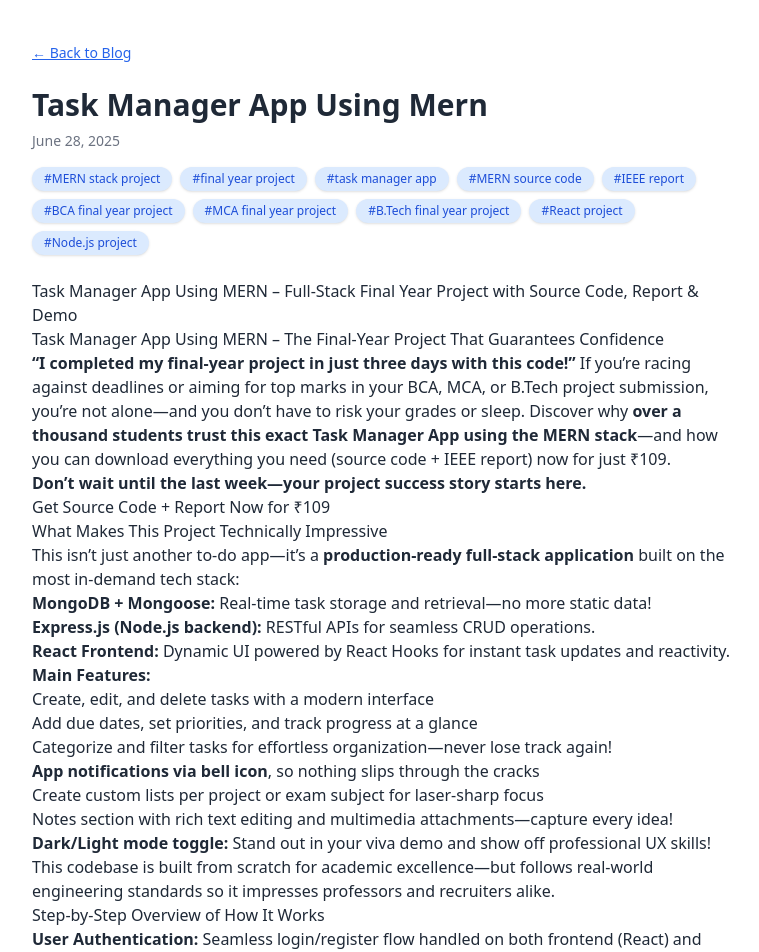
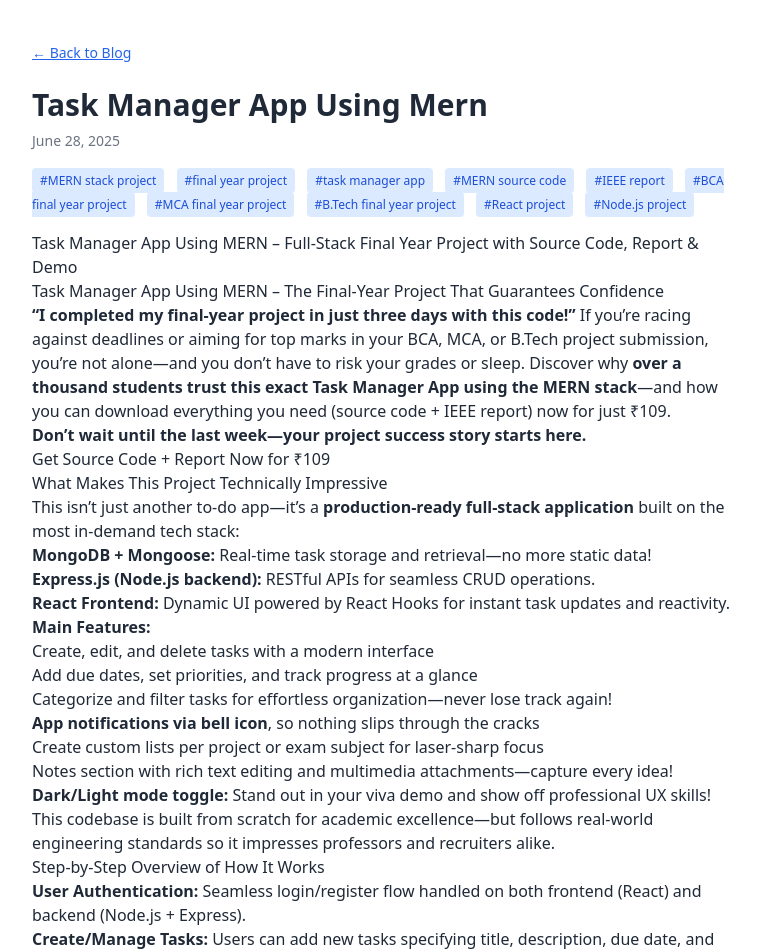
Before and after one commit to Filemakr/blog, a Jekyll site: the page built from _posts/2025-06-28-task-manager-app-using-mern.md, in a window 1280 px wide. Shown: the top 952 px of the page, without its empty margins (256-1015 px from the left). Built offline with Jekyll 4.4.1, drawn with Linux system fonts in a browser that asks for light colours; nearby versions of some CDN libraries.

Commit message:
Update post-custom.html

```diff
--- a/_layouts/post-custom.html
+++ b/_layouts/post-custom.html
@@ -41,14 +41,12 @@
     <p class="text-gray-500 text-sm mb-4">{{ page.date | date: "%B %d, %Y" }}</p>
 
  {% if page.tags %}
-  <div class="mb-6 flex flex-wrap gap-2">
-    {% for tag in page.tags %}
-      <span class="text-xs bg-blue-100 text-blue-700 px-3 py-1 rounded-full shadow">
-        #{{ tag }}
-      </span>
-    {% endfor %}
-  </div>
-{% endif %}
+      <div class="mb-4">
+        {% for tag in page.tags %}
+          <span class="text-xs bg-blue-100 text-blue-700 px-2 py-1 rounded mr-2">#{{ tag }}</span>
+        {% endfor %}
+      </div>
+    {% endif %}
 
     {% if page.og_image %}
       <img src="{{ page.og_image }}" alt="{{ page.title }}" class="rounded-lg shadow mb-6 w-full">
```
